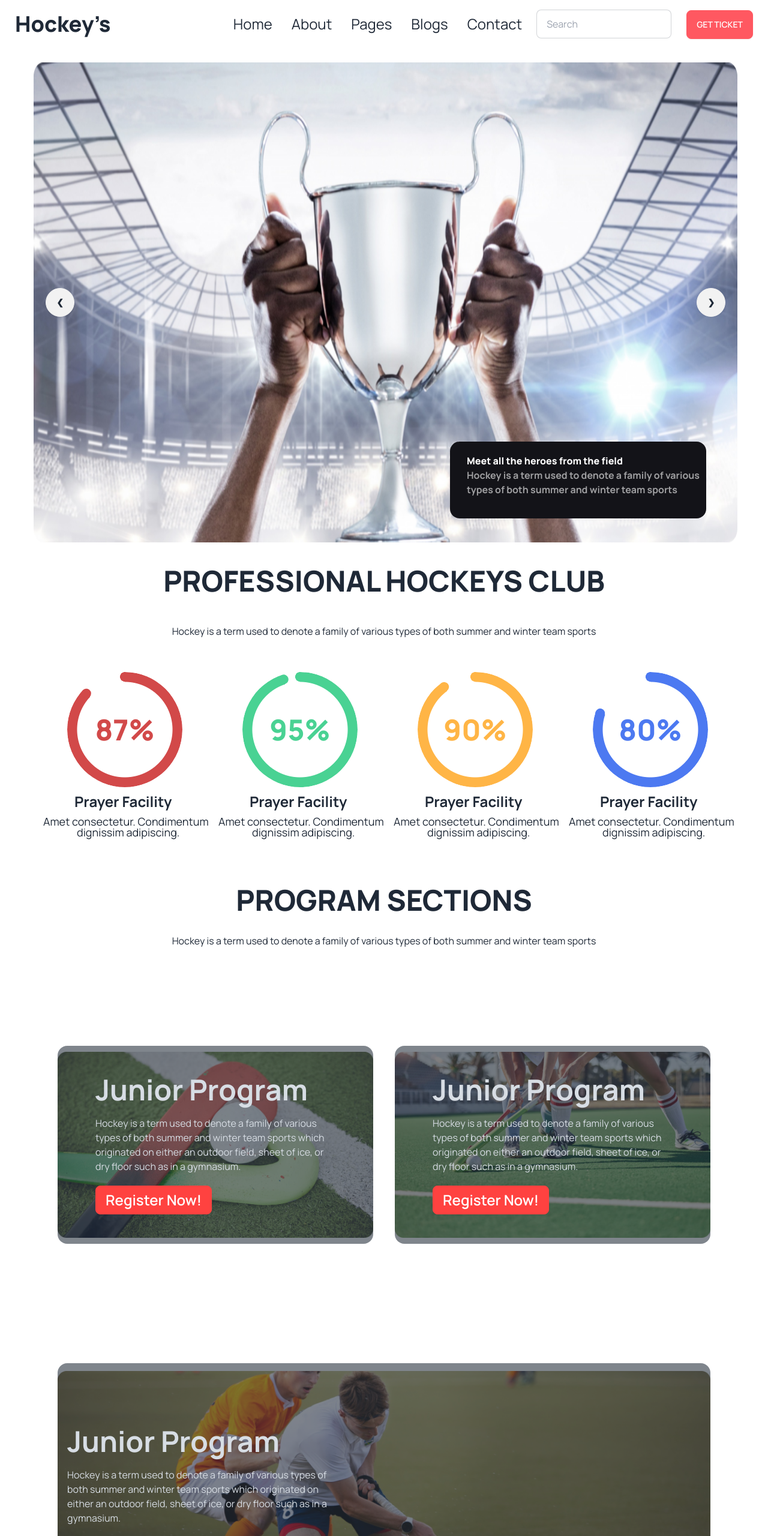
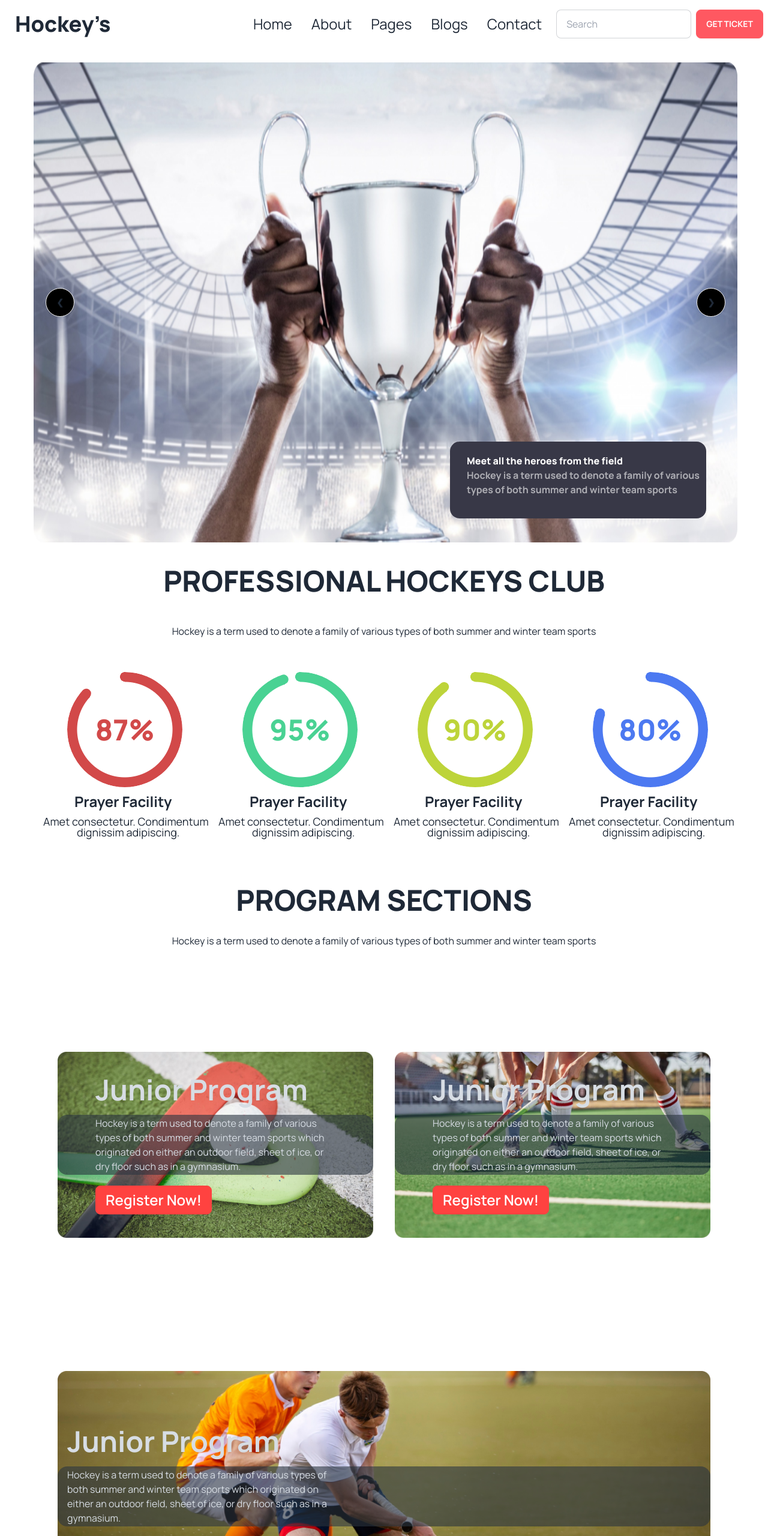
Before and after one commit to ziaislam375/B9A3-New-Hockey, a plain HTML site: page index.html in a window 1280 px wide. Shown: the top 2560 px of the page at 60% size. Drawn offline with nearby package versions, Linux system fonts and the light colour scheme.

Commit message:
advanced section

```diff
--- a/index.html
+++ b/index.html
@@ -43,21 +43,11 @@
                 <input type="text" placeholder="Search" class="input input-bordered w-24 md:w-auto" />
               </div>
               <div class="dropdown dropdown-end">
-                <div tabindex="0" role="button" class="btn btn-ghost">
+                <div tabindex="0" role="button">
                   <div class="w-30">
-                   <button class="text-white font-semibold btn btn-error uppercase">get ticket</button>
+                   <button class="text-white font-bold btn btn-error uppercase">get ticket</button>
                   </div>
                 </div>
-                <ul tabindex="0" class="mt-3 z-[1] p-2 shadow menu menu-sm dropdown-content bg-base-100 rounded-box w-52">
-                  <li>
-                    <a class="justify-between">
-                      Profile
-                      <span class="badge">New</span>
-                    </a>
-                  </li>
-                  <li><a>Settings</a></li>
-                  <li><a>Logout</a></li>
-                </ul>
               </div>
             </div>
           </div>
@@ -68,12 +58,12 @@
                 <div id="slide1" class="carousel-item relative w-full">
                   <img src="Images/1.png" class="w-full" />
                   <div class="absolute flex justify-between transform -translate-y-1/2 left-5 right-5 top-1/2">
-                    <a href="#slide4" class="btn btn-circle">❮</a>
-                    <a href="#slide2" class="btn btn-circle">❯</a>
+                    <a href="#slide4" class="btn btn-circle bg-black">❮</a>
+                    <a href="#slide2" class="btn btn-circle bg-black">❯</a>
                   </div>
                 </div>
             </div>
-              <div class="bg-[#131318] px-10 py-10 rounded-2xl h-96 ml-6 lg:w-4/12 lg:h-32 relative z-[1] justify-center items-center lg:ml-[750px] lg:-mt-52 lg:p-0">
+              <div class="bg-[#383847] px-10 py-10 rounded-2xl h-96 ml-6 lg:w-4/12 lg:h-32 relative z-[1] justify-center items-center lg:ml-[750px] lg:-mt-52 lg:p-0">
                 <h2 class="font-extrabold text-white pt-5 ml-20  text-6xl lg:text-base lg:ml-7 lg:mt-0">Meet all the heroes from the field</h2>
                 <p class="font-bold text-[#ffffff99] text-6xl ml-20 mt-12 lg:ml-7 lg:text-base lg:mt-0">Hockey is a term used to denote a family of various<br> types of both summer and winter team sports</p>
               </div>
@@ -100,7 +90,7 @@
                       </div>
 
                       <div class="space-y-3 lg:mt-0">
-                        <div class="radial-progress font-extrabold text-[#ffb546] ml-[530px] lg:ml-0" style="--value:90; --size:12rem; --thickness: 1rem;" role="progressbar">90%</div>
+                        <div class="radial-progress font-extrabold text-[#bdd43a] ml-[530px] lg:ml-0" style="--value:90; --size:12rem; --thickness: 1rem;" role="progressbar">90%</div>
                         <h2 class="ml-[500px] w-[300px] text-[40px] lg:text-[24px] font-bold lg:ml-3 mt-2 lg:w-46">Prayer Facility</h2>
                         <p class="ml-[350px] w-[540px] text-[35px] lg:text-[18px] lg:-ml-10 mt-2">Amet consectetur. Condimentum <br><span class="ml-24 lg:ml-14">dignissim adipiscing.</span></p>
                     </div>
@@ -120,8 +110,8 @@
                 types of both summer and winter team sports</p>
 
               <div class="grid grid-cols-1 lg:grid-cols-2 gap-9 p-24 -mt-44 ">
-                <div class="ml-[80px] w-[1100px] hero min-h-screen rounded-2xl lg:ml-0 lg:w-full lg:h-2 lg:bg-contain bg-no-repeat" style="background-image: url(Images/2.png);">
-                  <div class="hero-overlay bg-opacity-60 rounded-2xl lg:h-[330px]"></div>
+                <div class="ml-[80px] hero min-h-screen rounded-2xl lg:ml-0 lg:w-full lg:h-2 lg:bg-contain bg-no-repeat" style="background-image: url(Images/2.png);">
+                  <div class="hero-overlay bg-opacity-60 rounded-2xl lg:h-[100px]"></div>
                   <div class="hero-content text-neutral-content">
                     <div class="">
                       <h1 class="mb-5 text-5xl font-bold">Junior Program</h1>
@@ -132,7 +122,7 @@
                 </div>
 
                 <div class="ml-[80px] hero min-h-screen rounded-2xl lg:ml-0 lg:w-full lg:bg-contain bg-no-repeat" style="background-image: url(Images/3.png);">
-                  <div class="hero-overlay bg-opacity-60 rounded-2xl lg:h-[330px]"></div>
+                  <div class="hero-overlay bg-opacity-60 rounded-2xl lg:h-[100px] "></div>
                   <div class="hero-content text-neutral-content">
                     <div class="">
                       <h1 class="mb-5 text-5xl font-bold">Junior Program</h1>
@@ -143,7 +133,7 @@
                 </div>
 
                 <div class="ml-[80px] hero min-h-screen rounded-2xl lg:col-span-2 lg:ml-0 lg:w-full lg:bg-contain bg-no-repeat lg:-mt-[250px]" style="background-image: url(Images/4.png);">
-                  <div class="hero-overlay bg-opacity-60 rounded-2xl lg:h-[444px]"></div>
+                  <div class="hero-overlay bg-opacity-60 rounded-2xl lg:h-[100px]"></div>
                   <div class="hero-content text-neutral-content">
                     <div class="lg:mr-[600px] lg:ml-0">
                       <h1 class="mb-5 text-5xl font-bold">Junior Program</h1>
@@ -162,7 +152,7 @@
               <p class="tracking-normal mb-9 text-4xl max-w-3xl mx-auto  lg:text-[16px] lg:flex lg:justify-center lg:items-center lg:tracking-normal lg:w-[707px] lg:mb-0">Hockey is a term used to denote a family of various types of both summer and winter team sports  <br>
                 which originated on either an outdoor field, sheet of ice, or dry floor such as in a gymnasium.</p>
 
-             <div class="ml-20 px-12 gap-7 grid grid-cols-1 lg:grid-cols-2 lg:ml-0">
+             <div class="ml-20 px-12 gap-10 grid grid-cols-1 lg:grid-cols-2 lg:ml-0">
 
                 <div class="p-10 border-2 lg:px-6 flex flex-col ml-8 lg:ml-0 lg:flex-row lg:w-[600px] lg:h-[250px] card w-96 bg-base-100 lg:p-0">
                   <figure><img class="w-full" src="Images/5.png" alt="Shoes" /></figure>
```
